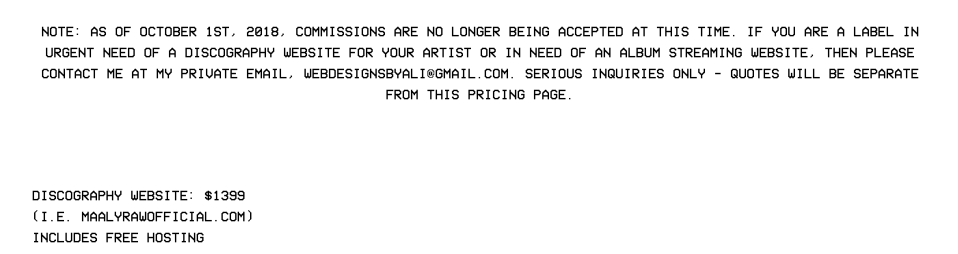
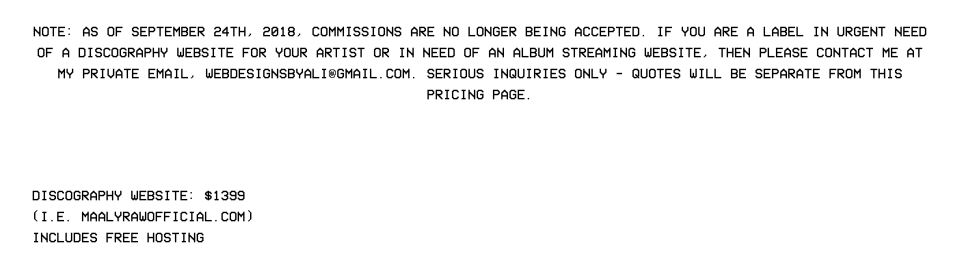
Before and after one commit to maliaijaz/aliaijaz.studio, a plain HTML site: page pricing/index.html in a window 1280 px wide. Shown: the part 156-410 px from the top of the page, without its empty margins (160-1118 px from the left). Drawn offline with nearby package versions, Linux system fonts and the light colour scheme.

Commit message:
pricing fix

```diff
--- a/pricing/index.html
+++ b/pricing/index.html
@@ -40,7 +40,7 @@
           <p class="">ALI®</p>
           <p class="site-name-separator">Web Design + CREATIVE Direction</p>
           <p class="site-name-separator">Website Pricing</p>
-          <p class="site-name-separator">Note: As of October 1st, 2018, commissions are no longer being accepted at this time. If you are a label in urgent need of a discography website for your artist or in need of an album streaming website, then please contact me at my private email, webdesignsbyali@gmail.com. Serious inquiries only - quotes will be separate from this pricing page.</p>
+          <p class="site-name-separator">Note: As of September 24th, 2018, commissions are no longer being accepted. If you are a label in urgent need of a discography website for your artist or in need of an album streaming website, then please contact me at my private email, webdesignsbyali@gmail.com. Serious inquiries only - quotes will be separate from this pricing page.</p>
         </div>
         <br><br>
         <div class="">
```
